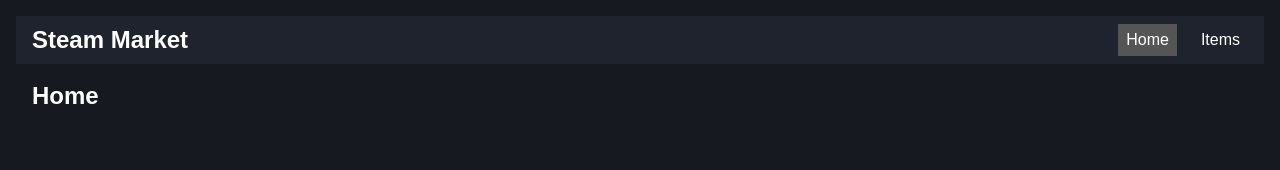
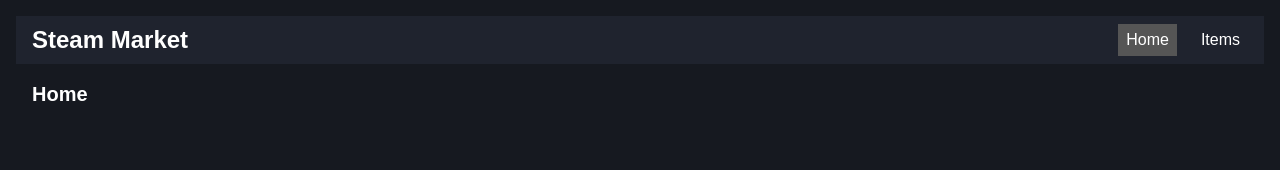
Before and after one commit to Laskos-p/steam_market_stats, a React (Vite) app in the folder ui/: page / in a window 1280 px wide. Shown: the top 170 px of the page. Built offline with nearby package versions, Linux system fonts and the light colour scheme; the HTML template or start-up script is replaced by a standard one; a web font is replaced by a local one.

Commit message:
fix accessibility issues

```diff
--- a/ui/index.html
+++ b/ui/index.html
@@ -6,7 +6,7 @@
     <title>Steam market stats</title>
   </head>
   <body>
-    <div id="root"></div>
+    <div id="root" role="presentation"></div>
     <script type="module" src="/src/main.tsx"></script>
   </body>
 </html>
--- a/ui/src/components/Item.tsx
+++ b/ui/src/components/Item.tsx
@@ -23,7 +23,9 @@
         className="object-scale-down lg:w-1/3"
       />
       <div className="grid grow gap-4 md:justify-items-center lg:grid-cols-2 lg:gap-0">
-        <div className="lg:col-span-2">{item.full_name}</div>
+        <div className="lg:col-span-2">
+          <h3>{item.full_name}</h3>
+        </div>
         <div className="grid grid-cols-2 gap-4 lg:grid-cols-1">
           <span>Price</span>
           <span>{"$" + item.sell_price / 100 + " USD"}</span>
--- a/ui/src/pages/Home.tsx
+++ b/ui/src/pages/Home.tsx
@@ -1,3 +1,3 @@
 export default function Home() {
-  return <h1>Home</h1>;
+  return <h2>Home</h2>;
 }
```
